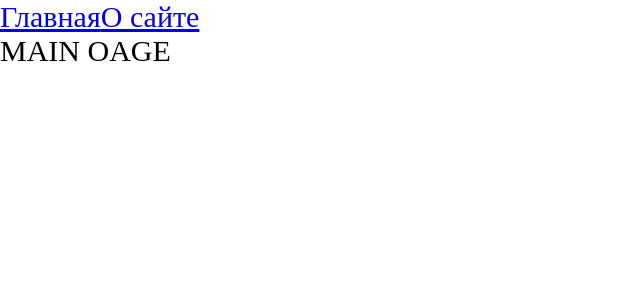
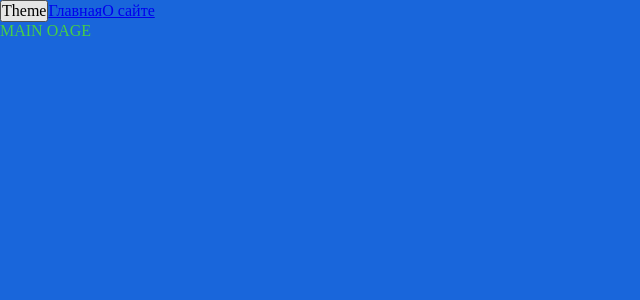
Before and after one commit to denismiron/portal-app, a React app: page / in a window 1280 px wide. Shown: the top 300 px of the page, without its empty margins (0-640 px from the left). Built offline with nearby package versions, Linux system fonts and the light colour scheme.

Commit message:
add dark&light theme

```diff
--- a/src/App.tsx
+++ b/src/App.tsx
@@ -1,13 +1,16 @@
-import React from 'react';
-import './index.scss'
+import React, { useContext, useState } from 'react';
+import './styles/index.scss'
 import { Route, Routes, Link } from 'react-router-dom';
 import { AboutPageAsync } from './pages/AboutPage/AboutPage.async';
 import { MainPageAsync } from './pages/MainPage/MainPage.async';
 import { Suspense } from 'react';
+import { useTheme } from './theme/useTheme';
 
 const App = () => {
+    const {theme, toggleTheme} = useTheme();
     return (
-        <div className='app'>
+        <div className={`app ${theme}`}>
+            <button onClick={toggleTheme}>Theme</button>
             <Link to={'/'}>Главная</Link>
             <Link to={'/about'}>О сайте</Link>
             <Suspense fallback = {<div>Loading...</div>}>
--- a/src/index.scss
+++ /dev/null
@@ -1,9 +0,0 @@
-* {
-    margin: 0;
-    padding: 0;
-    box-sizing: border-box;
-}
-
-.app{
-    font-size: 30px;
-}
--- a/src/index.tsx
+++ b/src/index.tsx
@@ -2,9 +2,12 @@
 import { Counter } from './components/Counter';
 import App from './App';
 import { BrowserRouter } from 'react-router-dom';
+import ThemeProvider from './theme/ThemeProvider';
 render(
     <BrowserRouter>
-        <App/>
+        <ThemeProvider>
+            <App/>
+        </ThemeProvider>
     </BrowserRouter>,
     document.getElementById('root')
 )
--- /dev/null
+++ b/src/styles/index.scss
@@ -0,0 +1,14 @@
+@import "reset";
+@import "variables/global";
+@import "themes/normal";
+@import "themes/dark";
+
+
+.app{
+    font: var(--font-m);
+
+    background: var(--bg-color);
+    color: var(--primary-color);
+
+    min-height: 100vh;
+}
--- /dev/null
+++ b/src/styles/reset.scss
@@ -0,0 +1,14 @@
+* {
+    margin: 0;
+    padding: 0;
+    box-sizing: border-box;
+}
+
+input,
+button,
+textarea,
+select {
+    margin: 0;
+
+    font:inherit;
+}
--- /dev/null
+++ b/src/styles/themes/dark.scss
@@ -0,0 +1,6 @@
+.app.dark {
+    --bg-color: #051630;
+
+    --primary-color: rgb(24, 70, 24);
+    --secondary-color: rgb(91, 120, 91);
+}
--- /dev/null
+++ b/src/styles/themes/normal.scss
@@ -0,0 +1,6 @@
+.app.light{
+    --bg-color: #1966db;
+
+    --primary-color: rgb(70, 207, 70);
+    --secondary-color: rgb(153, 204, 153);
+}
--- /dev/null
+++ b/src/styles/variables/global.scss
@@ -0,0 +1,11 @@
+:root {
+    --font-family-main: Consolas, "Times New Roman", Serif;
+
+    --font-size-m: 16px;
+    --fint-line-m: 24px;
+    --font-m: var(--font-size-m) / var(--font-line-m) var(--font-family-main);
+
+    --font-size-l: 24px;
+    --fint-line-l: 32px;
+    --font-l: var(--font-size-l) / var(--font-line-l) var(--font-family-main);
+}
--- /dev/null
+++ b/src/theme/ThemeContext.ts
@@ -0,0 +1,15 @@
+import { createContext } from 'react';
+
+export enum Theme {
+    LIGHT = 'light',
+    DARK = 'dark',
+}
+
+export interface ThemeContextProps {
+    theme?: Theme;
+    setTheme?: (theme: Theme) => void;
+}
+
+export const ThemeContext = createContext<ThemeContextProps>({});
+
+export const LOCAL_STORAGE_THEME_KEY = 'theme';
--- /dev/null
+++ b/src/theme/ThemeProvider.tsx
@@ -0,0 +1,21 @@
+import React, {FC, useMemo, useState} from 'react';
+import {LOCAL_STORAGE_THEME_KEY, Theme, ThemeContext} from './ThemeContext';
+
+const defaultTheme = localStorage.getItem(LOCAL_STORAGE_THEME_KEY) as Theme || Theme.LIGHT;
+
+const ThemeProvider: FC = ({children}) => {
+    const [theme, setTheme] = useState<Theme>(defaultTheme);
+
+    const defaultProps = useMemo(() => ({
+        theme: theme,
+        setTheme: setTheme,
+    }), [theme])
+
+    return (
+        <ThemeContext.Provider value={defaultProps}>
+            {children}
+        </ThemeContext.Provider>
+    );
+};
+
+export default ThemeProvider;
--- /dev/null
+++ b/src/theme/useTheme.ts
@@ -0,0 +1,22 @@
+import {LOCAL_STORAGE_THEME_KEY, Theme, ThemeContext} from "./ThemeContext";
+import {useContext} from "react";
+
+interface UseThemeResult {
+    toggleTheme: () => void;
+    theme: Theme;
+}
+
+export function useTheme(): UseThemeResult {
+    const {theme, setTheme} = useContext(ThemeContext);
+
+    const toggleTheme = () => {
+        const newTheme = theme === Theme.DARK ? Theme.LIGHT : Theme.DARK
+        setTheme(newTheme);
+        localStorage.setItem(LOCAL_STORAGE_THEME_KEY, newTheme);
+    }
+
+    return {
+        theme,
+        toggleTheme,
+    }
+}
```
